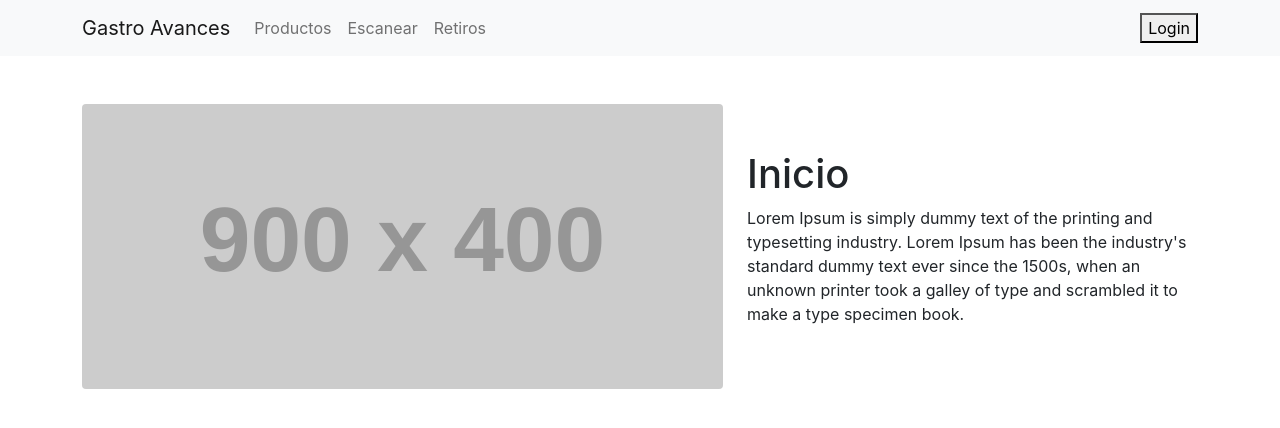
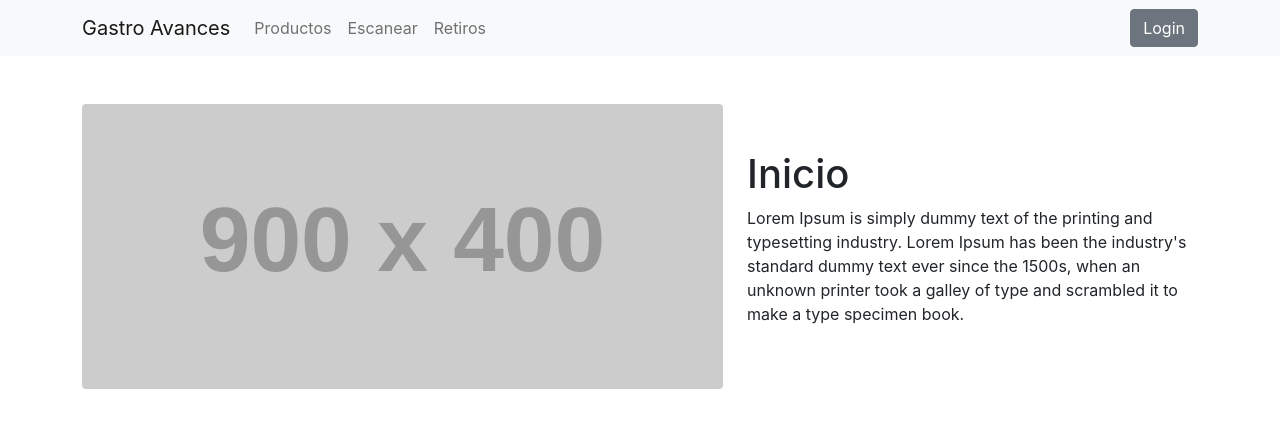
Before and after one commit to Elchuzo/ReactFront, a React (Create React App) app in the folder testReact/: page / in a window 1280 px wide. Shown: the top 428 px of the page. Built offline with nearby package versions, Linux system fonts and the light colour scheme.

Commit message:
Buttons
cambio de boton login bootstrap

```diff
--- a/testReact/src/App.js
+++ b/testReact/src/App.js
@@ -16,11 +16,7 @@ import {
   ProductoRetiro,
   RetiroFuncion,
 } from "./Components";
-import Navbar from "react-bootstrap/Navbar";
-import Nav from "react-bootstrap/Nav";
-import NavDropdown from "react-bootstrap/NavDropdown";
-import Container from "react-bootstrap/Container";
-import Button from "react-bootstrap/Button";
+
 
 function App() {
   const {
--- a/testReact/src/Components/LoginButton.js
+++ b/testReact/src/Components/LoginButton.js
@@ -1,4 +1,5 @@
 import { useAuth0 } from "@auth0/auth0-react";
+import Button from "react-bootstrap/Button";
 
 function LoginButton(props) {
     const {
@@ -11,9 +12,9 @@ function LoginButton(props) {
       } = useAuth0();
 
     return (
-      <button onClick={loginWithRedirect}>
+      <Button variant="secondary" onClick={loginWithRedirect}>
         Login
-      </button>
+      </Button>
     );
   }
 
--- a/testReact/src/Components/LogoutButton.js
+++ b/testReact/src/Components/LogoutButton.js
@@ -1,4 +1,5 @@
 import { useAuth0 } from "@auth0/auth0-react";
+import Button from "react-bootstrap/Button";
 
 function LogoutButton(props) {
     const {
@@ -11,9 +12,9 @@ function LogoutButton(props) {
       } = useAuth0();
 
     return (
-      <button onClick={logout}>
+      <Button onClick={logout}>
         Logout
-      </button>
+      </Button>
     );
   }
 
```
